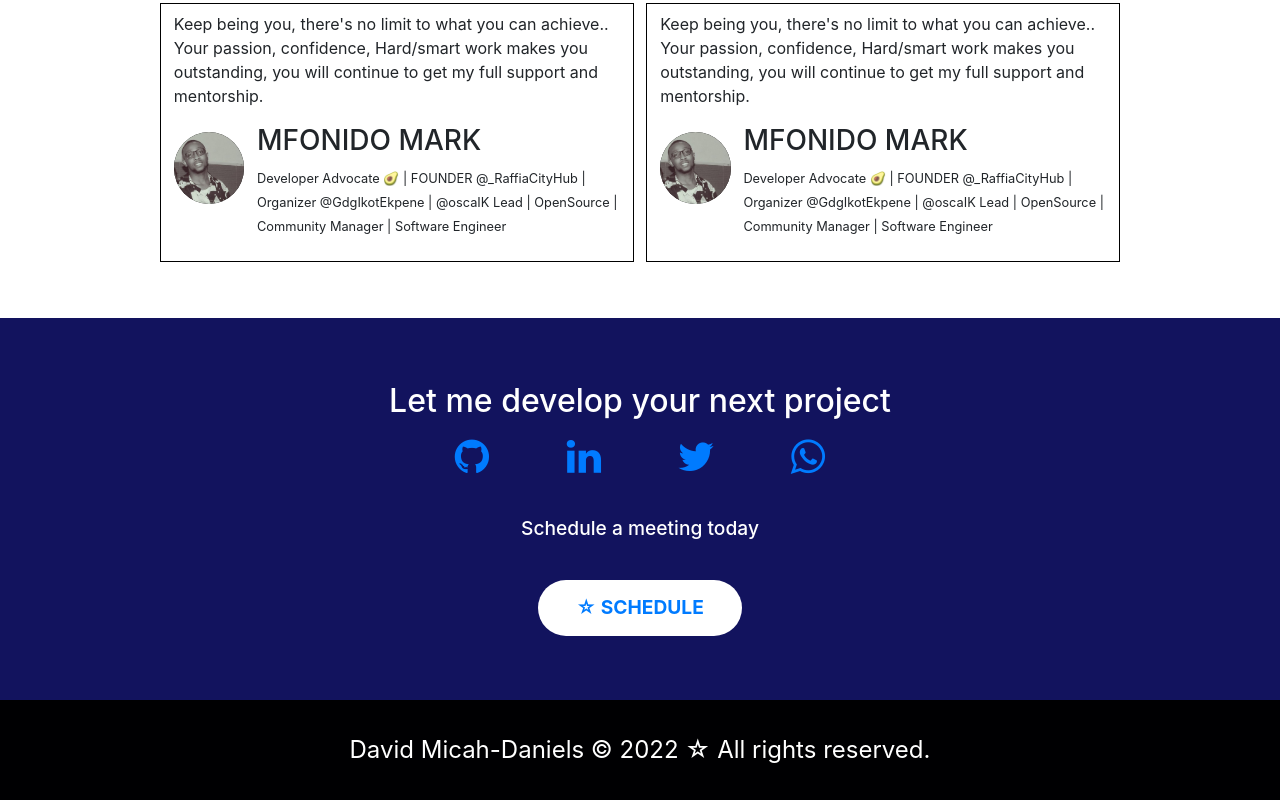
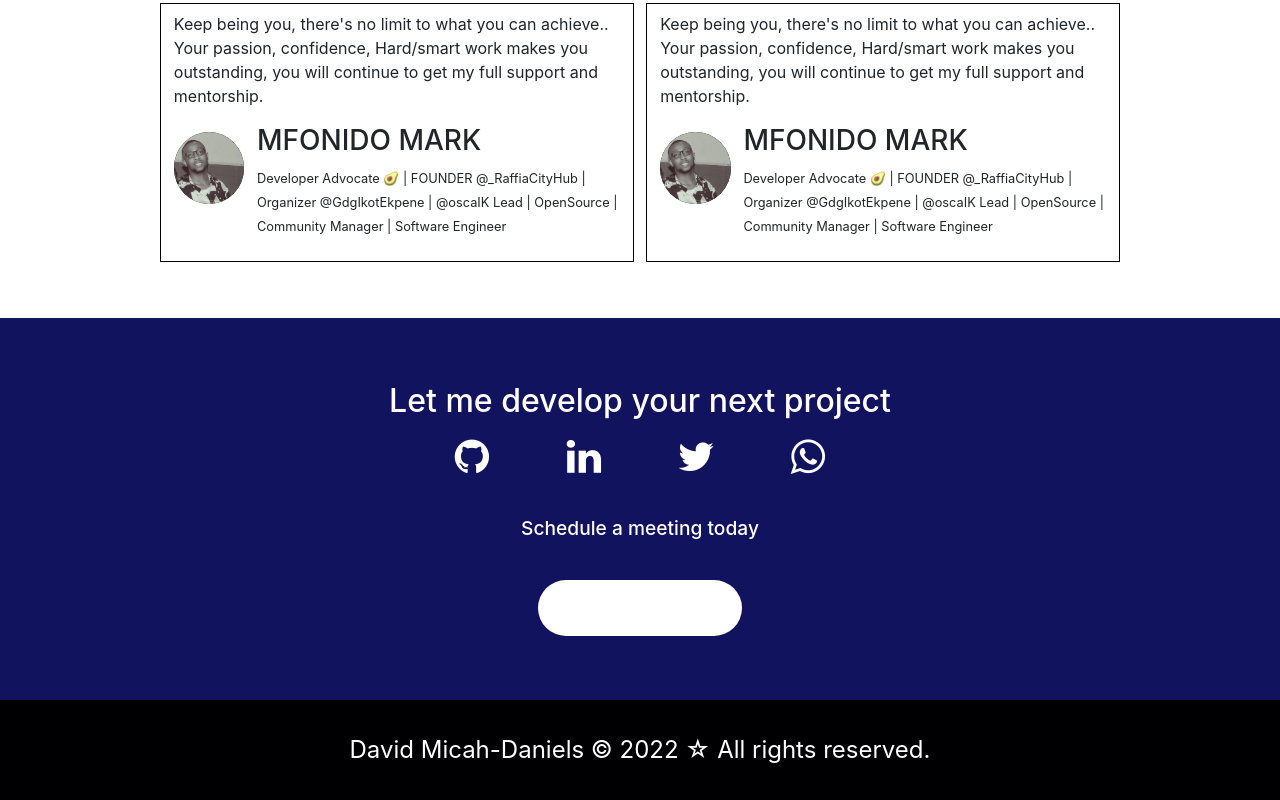
Before and after one commit to davidmicah123/David-Micah-Daniels, a plain HTML site: page index.html in a window 1280 px wide. Shown: the part 3811-4611 px from the top of the page. Drawn offline with Linux system fonts and the light colour scheme; some icons are missing.

Commit message:
Updating link colors

```diff
--- a/css/style.css
+++ b/css/style.css
@@ -437,7 +437,15 @@
     color: white;
     border: 2px solid white;
 }
+.view_more a{
+    color: white;
+    text-decoration: none;
+}
 
+.view_more a:hover{
+    color: white;
+    text-decoration: none;
+}
 /* .fa-star{
     background-color: white;
     border: 2px solid #070957;
@@ -511,6 +519,13 @@ footer > h2{
     width: 35vw;
     margin: 2vh auto;
 }
+.contact_grid a{
+    color: white;
+}
+
+.contact_grid a:hover{
+    color: white;
+}
 .contact_icon{
     font-size: 5vh;
 }
```
